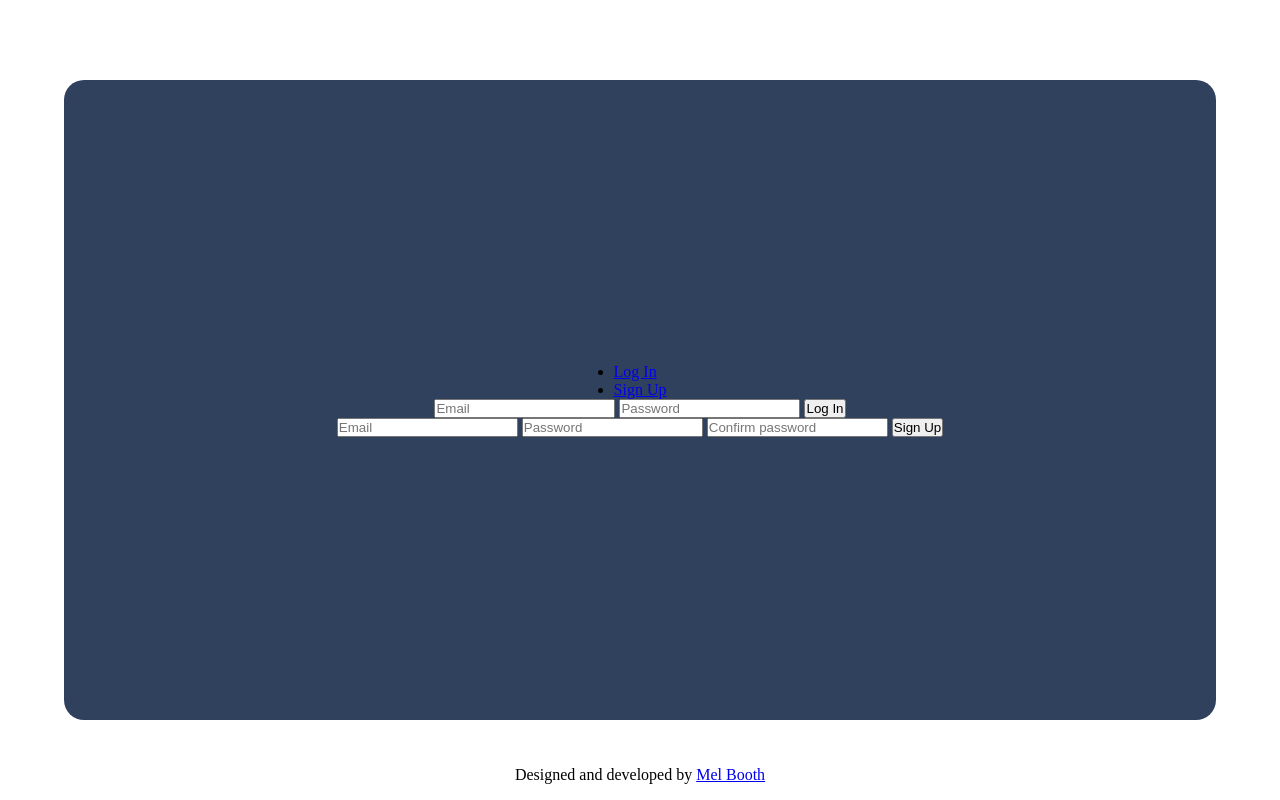
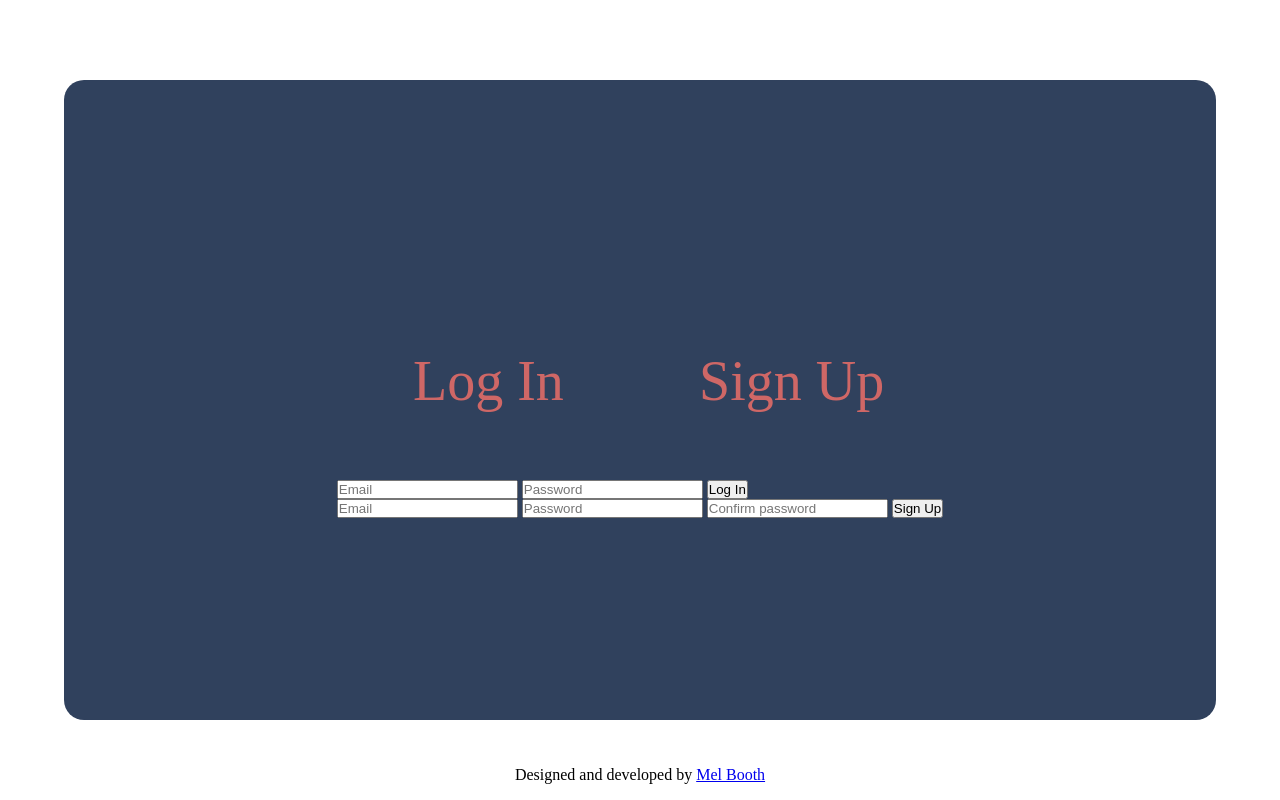
Before and after one commit to mel-booth/signup-form, a website: page index.html in a window 1280 px wide. Drawn offline with Linux system fonts and the light colour scheme.

Commit message:
add minimal style to tabs

```diff
--- a/index.html
+++ b/index.html
@@ -13,9 +13,10 @@
 
     <div class="main-container">
       <div class="box-container">
-        <ul>
-          <li id='login'><a href=#>Log In</a></li>
-          <li id='signup'><a href=#>Sign Up</a></li>
+        <form action="">
+          <ul class='tabs'>
+            <li class='active' id='login'><a href=#>Log In</a></li>
+            <li id='signup'><a href=#signup>Sign Up</a></li>
           </ul>
           <div class="loginbox">
             <input type="email" placeholder='Email'>
@@ -28,6 +29,7 @@
             <input type="password" placeholder="Confirm password">
             <input type="submit" value="Sign Up">
           </div>
+        </form>
       </div>
     </div>
 
--- a/main.css
+++ b/main.css
@@ -8,9 +8,6 @@
   margin: 0px auto;
   padding: 0px;
   /*background-color: */
-
-}
-ul {
 
 }
 
@@ -47,13 +44,31 @@ ul {
   /*transition: all 0.5s;*/
 }
 
+.tabs > li {
+  position: relative;
+  float: left;
+  width: 50%;
+  list-style: none;
+  text-align: center;
+
+}
+
+.tabs > li > a {
+  text-decoration: none;
+  font-size: 3.5em;
+  color: #cf6766;
+  line-height: 3em;
+  padding: 15px;
+  display: block;
+}
+
 .loginbox {
-
+  position: relative;
 
 }
 
 .signupbox {
-
+  position: relative;
 
 }
 
```
Lines whose indentation alone changed are shown as unchanged.
